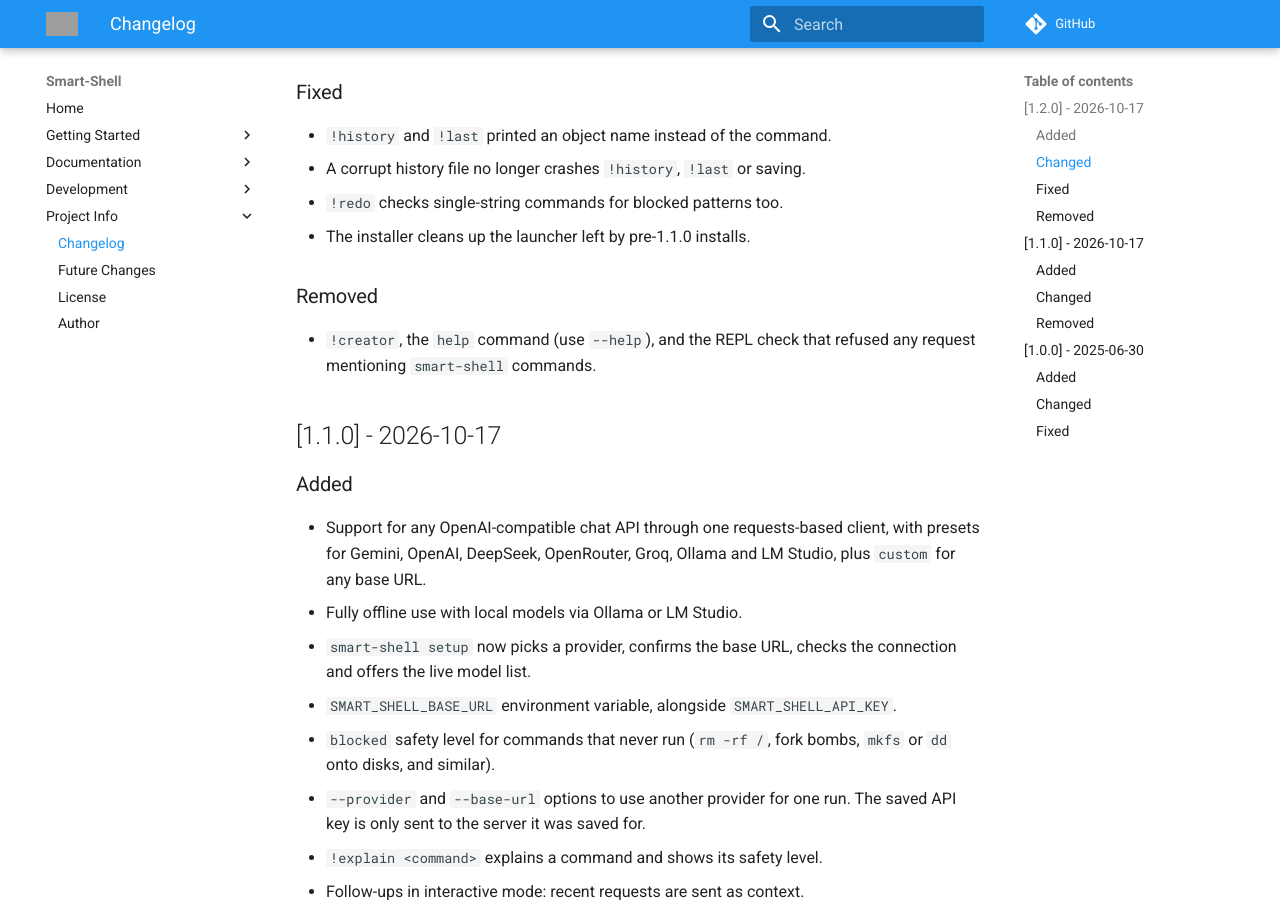
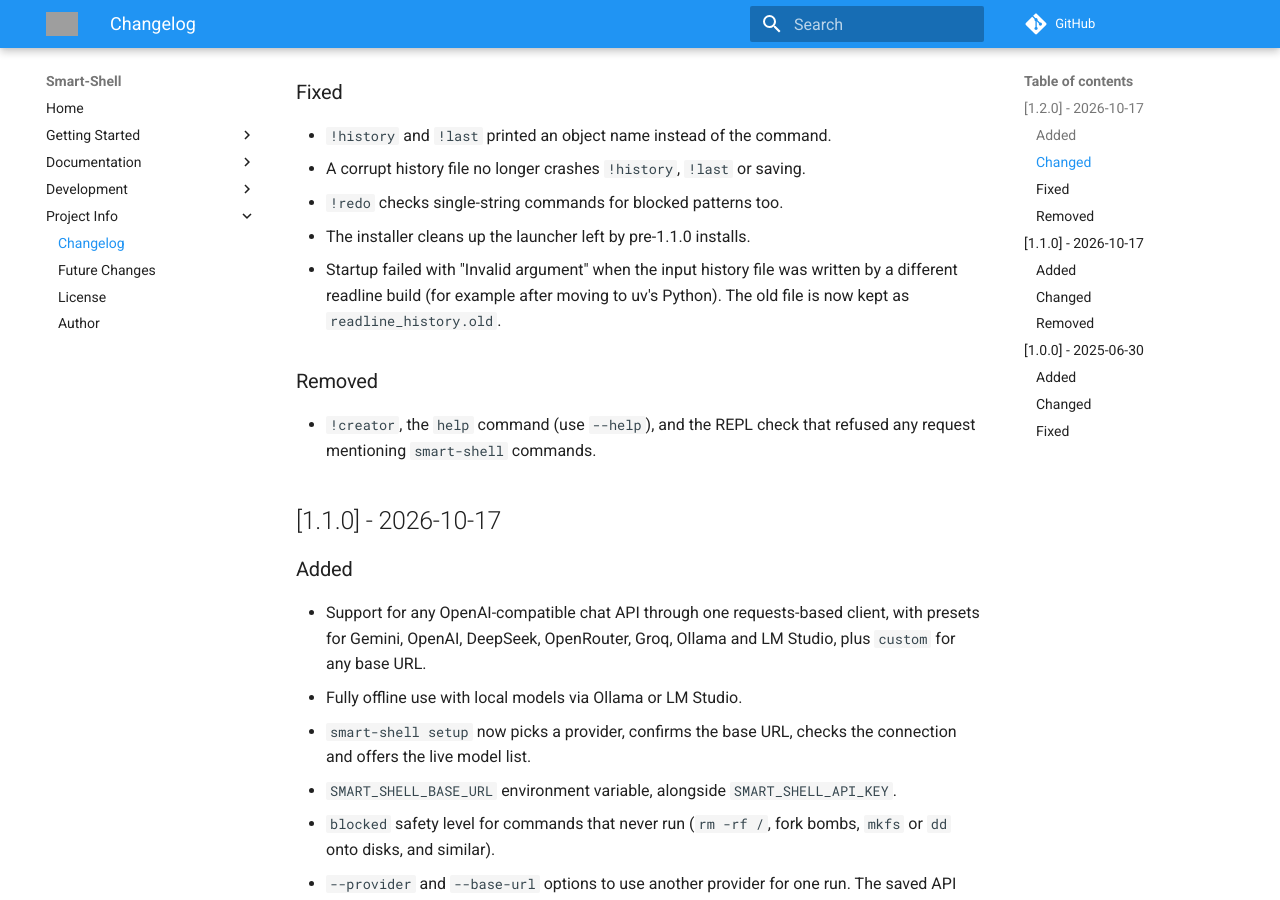
Before and after one commit to Lusan-sapkota/smart-shell, an MkDocs documentation site: the page built from docs/CHANGELOG.md, in a window 1280 px wide and 900 px high, scrolled down 932 px. Built offline with MkDocs 1.6.1 and Material for MkDocs 9.7.7, drawn with Linux system fonts in a browser that asks for light colours; comment, search, counter and statistics services are not loaded; grey boxes are pictures that could not be loaded.

Commit message:
changelog: readline history fix

```diff
--- a/docs/CHANGELOG.md
+++ b/docs/CHANGELOG.md
@@ -29,6 +29,7 @@ and this project adheres to [Semantic Versioning](https://semver.org/spec/v2.0.0
 - A corrupt history file no longer crashes `!history`, `!last` or saving.
 - `!redo` checks single-string commands for blocked patterns too.
 - The installer cleans up the launcher left by pre-1.1.0 installs.
+- Startup failed with "Invalid argument" when the input history file was written by a different readline build (for example after moving to uv's Python). The old file is now kept as `readline_history.old`.
 
 ### Removed
 - `!creator`, the `help` command (use `--help`), and the REPL check that refused any request mentioning `smart-shell` commands.
```
